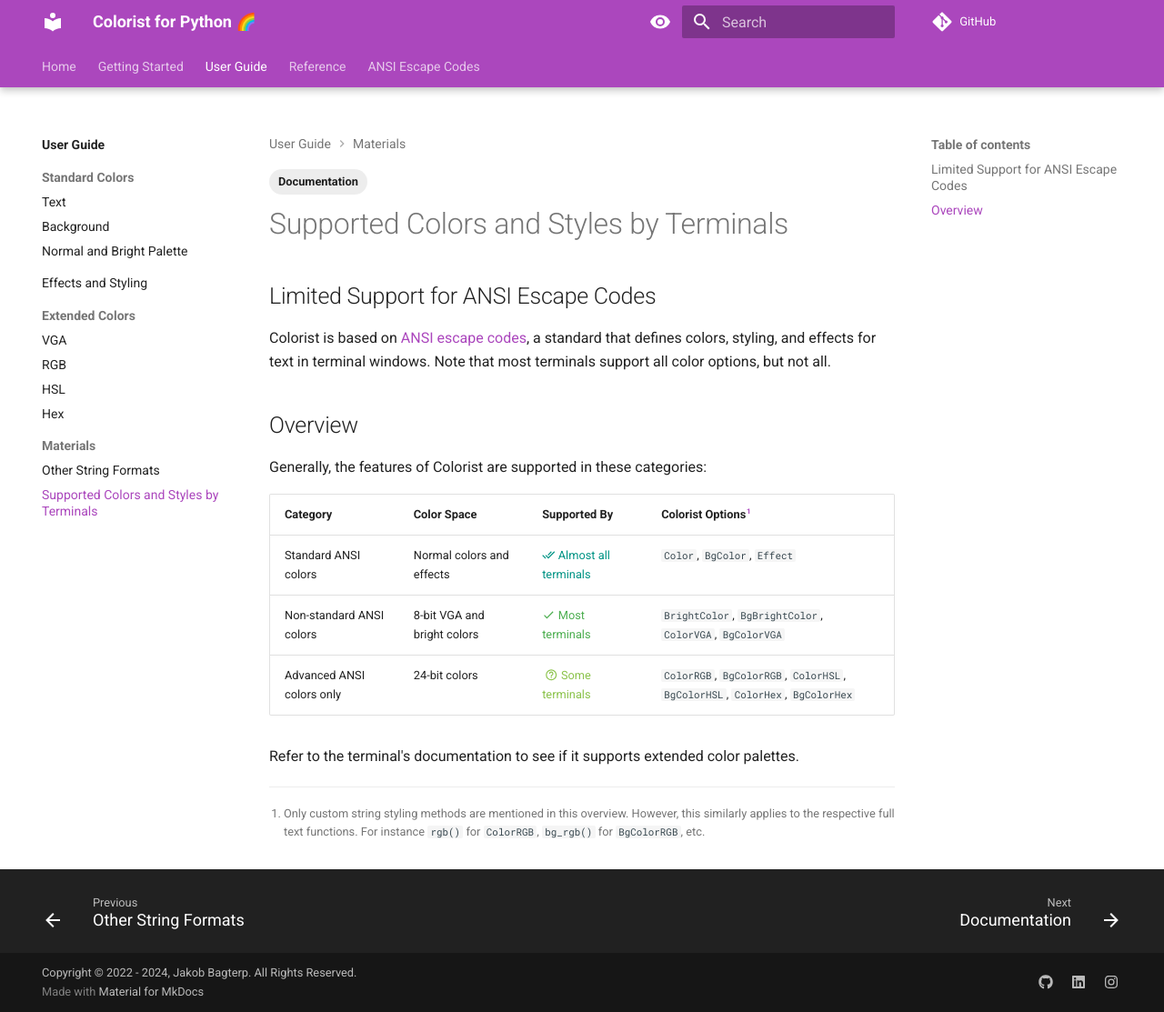
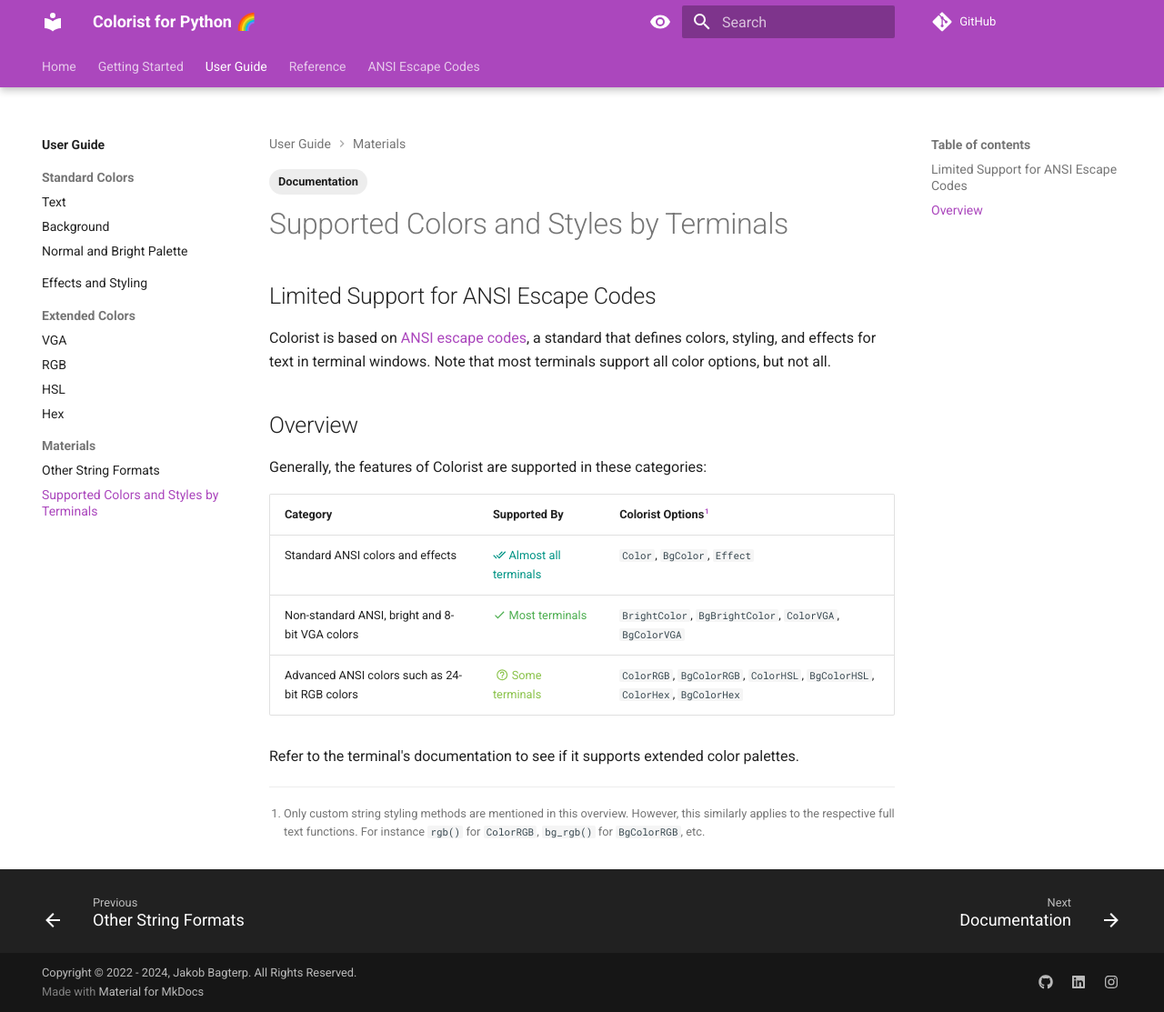
Before and after one commit to jakob-bagterp/colorist-for-python, an MkDocs documentation site: the page built from docs/user-guide/materials/terminal-support.md, in a window 1280 px wide and 1113 px high. Shown: the whole window at 91% size. Built offline with MkDocs 1.6.1 and Material for MkDocs 9.7.7, drawn with Linux system fonts in a browser that asks for light colours; comment, search, counter and statistics services are not loaded; the version menu is left out.

Commit message:
Merged color space descriptions in terminal support table.

```diff
--- a/docs/assets/css/tables.css
+++ b/docs/assets/css/tables.css
@@ -1,11 +1,11 @@
-#terminals-color-support-table + div > div table > tbody > tr:nth-child(1) > td:nth-child(3) {
+#terminals-color-support-table + div > div table > tbody > tr:nth-child(1) > td:nth-child(2) {
     color: var(--material-teal);
 }
 
-#terminals-color-support-table + div > div table > tbody > tr:nth-child(2) > td:nth-child(3) {
+#terminals-color-support-table + div > div table > tbody > tr:nth-child(2) > td:nth-child(2) {
     color: var(--material-green);
 }
 
-#terminals-color-support-table + div > div table > tbody > tr:nth-child(3) > td:nth-child(3) {
+#terminals-color-support-table + div > div table > tbody > tr:nth-child(3) > td:nth-child(2) {
     color: var(--material-light-green);
 }
--- a/docs/user-guide/materials/terminal-support.md
+++ b/docs/user-guide/materials/terminal-support.md
@@ -14,11 +14,11 @@
 
 <div id="terminals-color-support-table"></div>
 
-| Category                  | Color Space                 | Supported By                                  | Colorist Options[^1]                                                         |
-| ------------------------- | --------------------------- | --------------------------------------------- | ---------------------------------------------------------------------------- |
-| Standard ANSI colors      | Normal colors and effects   | :material-check-all: Almost all terminals     | `Color`, `BgColor`, `Effect`                                                 |
-| Non-standard ANSI colors  | 8-bit VGA and bright colors | :material-check: Most terminals               | `BrightColor`, `BgBrightColor`, `ColorVGA`, `BgColorVGA`                     |
-| Advanced ANSI colors only | 24-bit colors               | :material-help-circle-outline: Some terminals | `ColorRGB`, `BgColorRGB`, `ColorHSL`, `BgColorHSL`, `ColorHex`, `BgColorHex` |
+| Category                                       | Supported By                                  | Colorist Options[^1]                                                         |
+| ---------------------------------------------- | --------------------------------------------- | ---------------------------------------------------------------------------- |
+| Standard ANSI colors and effects               | :material-check-all: Almost all terminals     | `Color`, `BgColor`, `Effect`                                                 |
+| Non-standard ANSI, bright and 8-bit VGA colors | :material-check: Most terminals               | `BrightColor`, `BgBrightColor`, `ColorVGA`, `BgColorVGA`                     |
+| Advanced ANSI colors such as 24-bit RGB colors | :material-help-circle-outline: Some terminals | `ColorRGB`, `BgColorRGB`, `ColorHSL`, `BgColorHSL`, `ColorHex`, `BgColorHex` |
 
 Refer to the terminal's documentation to see if it supports extended color palettes.
 
```
